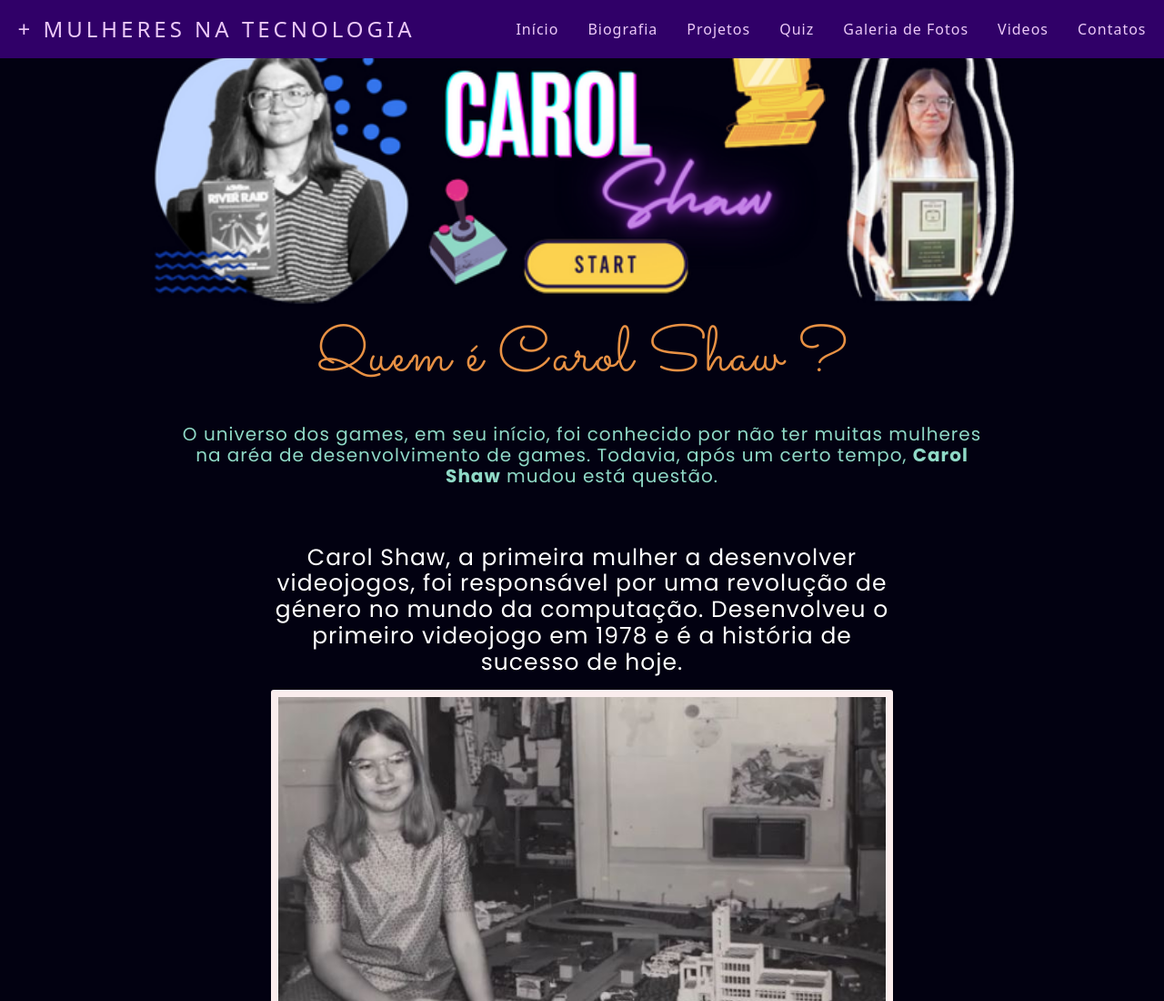
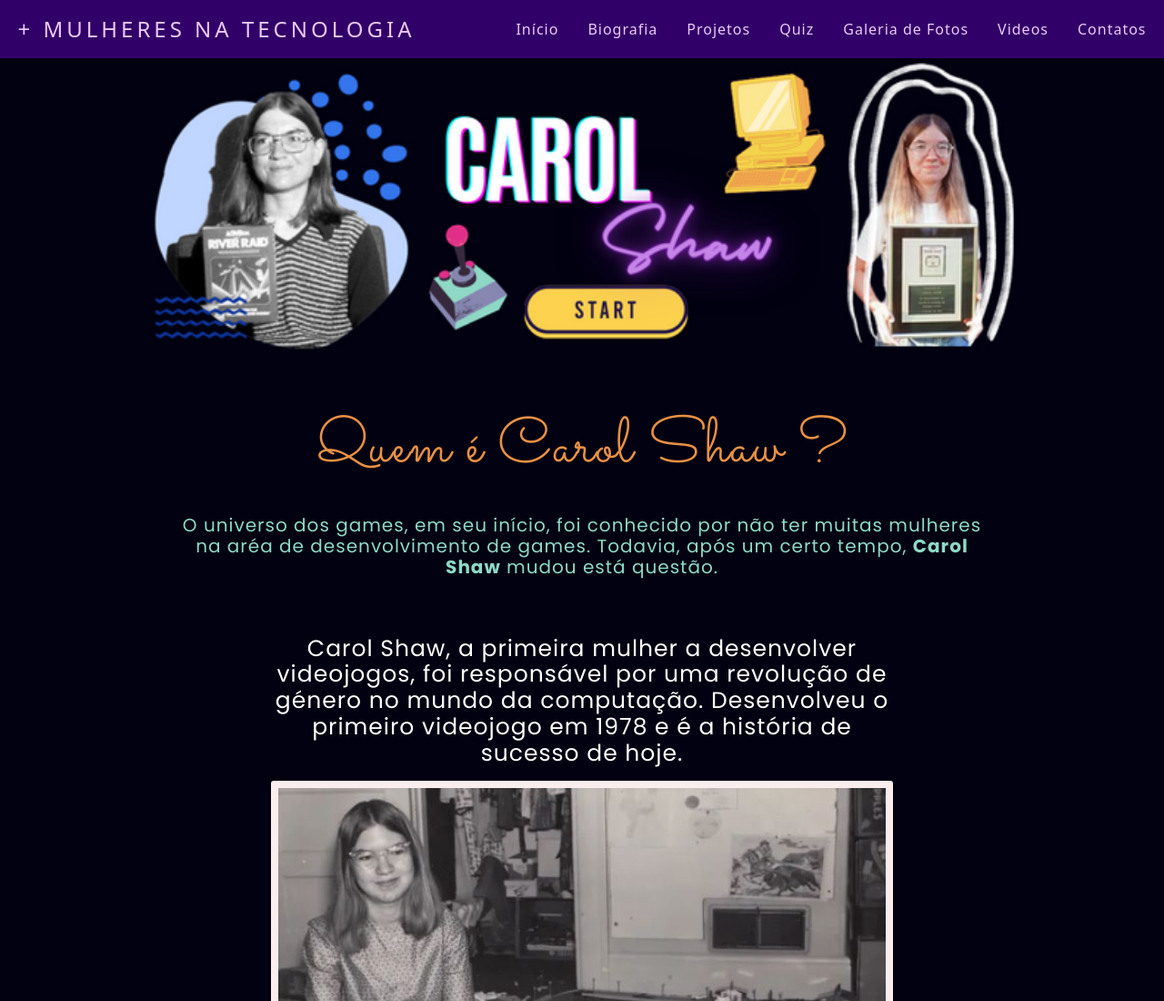
Before and after one commit to giannycabral/carolshaw-inspiration, a plain HTML site: page index.html in a window 1280 px wide. Shown: the top 1100 px of the page at 91% size. Drawn offline with nearby package versions, Linux system fonts and the light colour scheme.

Commit message:
Ajuste de imagem

```diff
--- a/assets/css/estilo.css
+++ b/assets/css/estilo.css
@@ -93,6 +93,7 @@ nav {
 }
 
 .perfil__foto {
+    padding: 50px 50px;
     height: 60%;
     width: 110%;
 
```
